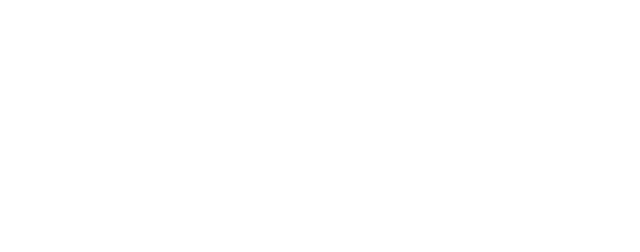
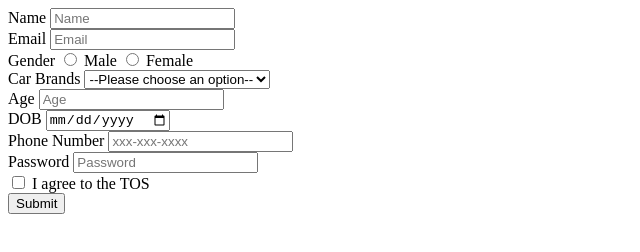
Before and after one commit to acciojob/signup-form-car-vijay-sankar-pamidimarri, a website: page main.html in a window 1280 px wide. Shown: the whole page, without its empty margins (0-640 px from the left). Drawn offline with Linux system fonts and the light colour scheme.

Commit message:
created a submission

```diff
--- a/main.html
+++ b/main.html
@@ -7,10 +7,48 @@
 </head>
 
 <body>
-	<!-- the entire body must be written by student -->
-    <script type="text/javascript" src="./script.js">
-</script>
+    <form method="post">
+        <label for="name">Name</label>
+        <input type="text" required id="name" placeholder="Name"><br>
 
+        <label for="email">Email</label>
+        <input type="email" required id="email" placeholder="Email"><br>
+
+        <label>Gender</label>
+        <input type="radio" name="gender" required id="gender_m">
+        <label for="gender_m">Male</label>
+        <input type="radio" name="gender" id="gender_f">
+        <label for="gender_f">Female</label><br>
+
+        <label for="cars">Car Brands</label>
+        <select required id="cars">
+            <option value="">--Please choose an option--</option>
+            <option>Venkat</option>
+            <option>Toyota</option>
+            <option>Honda</option>
+            <!-- Add other car brands as needed -->
+        </select><br>
+
+        <label for="age">Age</label>
+        <input type="number" required id="age" placeholder="Age"><br>
+
+        <label for="dob">DOB</label>
+        <input type="date" required id="dob"><br>
+
+        <label for="tel">Phone Number</label>
+        <input type="tel" id="tel" placeholder="xxx-xxx-xxxx"><br>
+
+        <label for="password">Password</label>
+        <input type="password" required id="password" placeholder="Password"><br>
+
+        <input type="checkbox" required id="tos">
+        <label for="tos">I agree to the TOS</label><br>
+
+        <button type="submit">Submit</button>
+    </form>
+
+    <script type="text/javascript" src="./script.js"></script>
 </body>
 
+
 </html>
```
